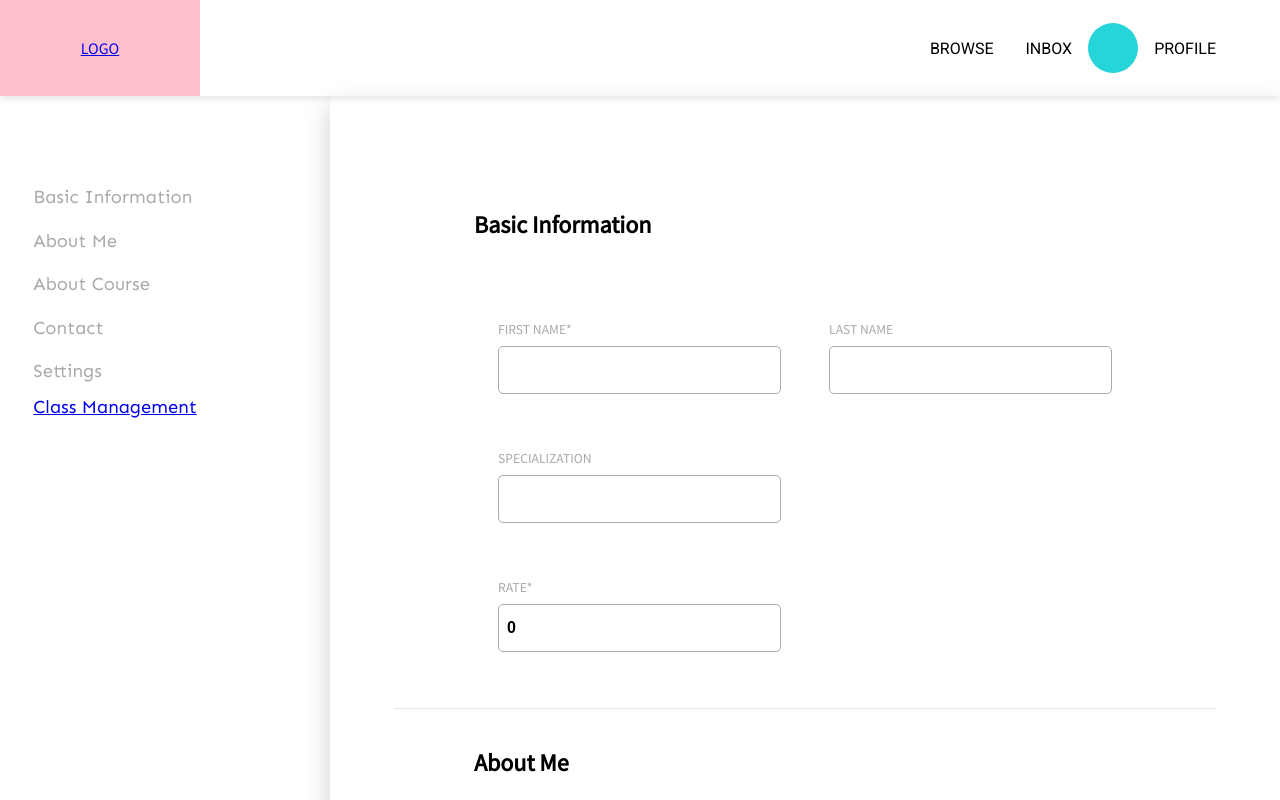
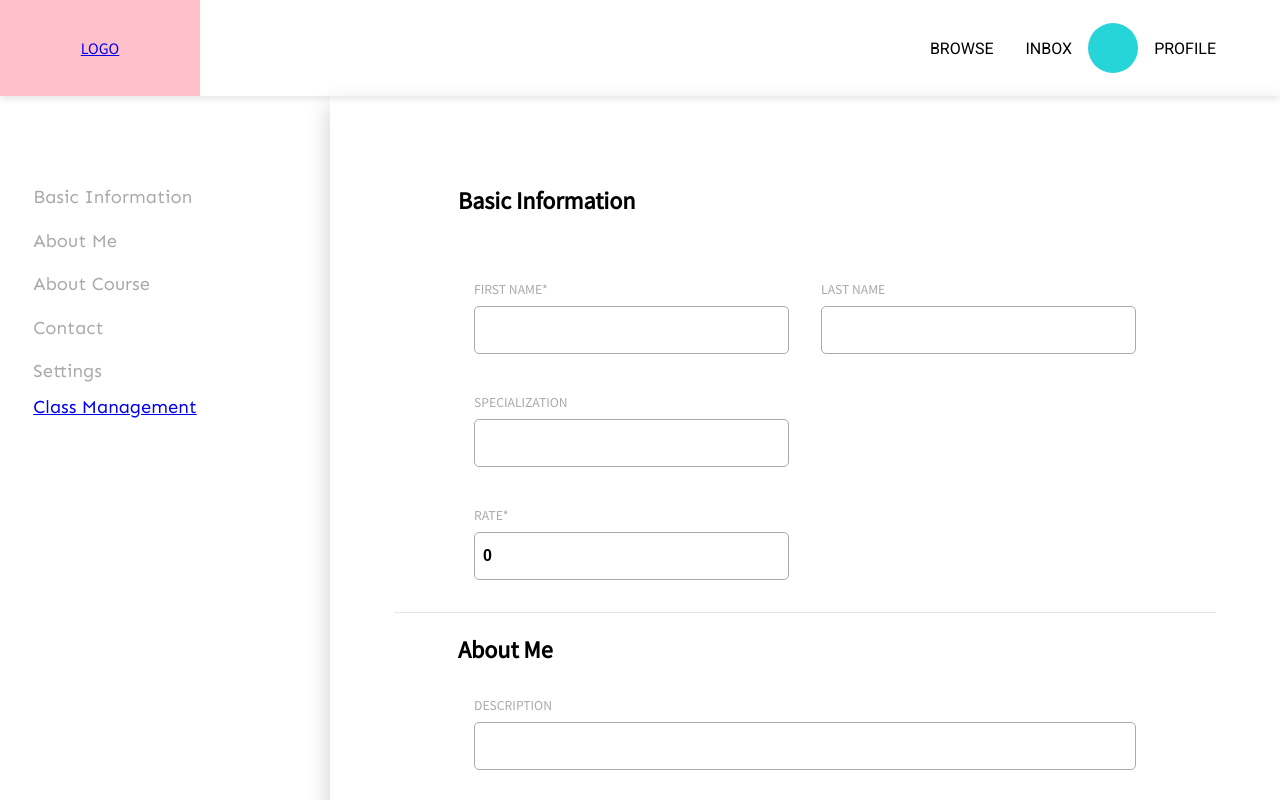
Before and after one commit to brianqian/skill-marketplace, a React (Create React App) app in the folder client/: page /profile/home in a window 1280 px wide. Shown: the top 800 px of the page. Built offline with nearby package versions, Linux system fonts and the light colour scheme.

Commit message:
styling changes

```diff
--- a/client/src/App.js
+++ b/client/src/App.js
@@ -22,7 +22,6 @@ function App() {
         <Route exact path="/profile/classes" component={EditClasses} />
         <Route exact path="/" component={Home} />
         <Route path="/class" component={ClassProfile} />
-        {/* <AuthPage /> */}
       </Switch>
     </Container>
   );
--- a/client/src/components/EditCourse/MediaContainer.js
+++ b/client/src/components/EditCourse/MediaContainer.js
@@ -12,7 +12,8 @@ const Container = styled.div`
 const MediaPlaceholder = styled.div`
   width: 100px;
   height: 100px;
-  background-color: ${p => p.theme.color.primary};
+  border: 4px dashed lightgray;
+  border-radius: 8px;
 `;
 
 function MediaContainer() {
--- a/client/src/components/Layout/ProfileSubsection.js
+++ b/client/src/components/Layout/ProfileSubsection.js
@@ -8,7 +8,7 @@ const StyledForm = styled(Form)`
   grid-template-rows: repeat(4, minmax(40px, 1fr));
   align-items: center;
   justify-content: flex-start;
-  padding: 2rem 5rem;
+  padding: 1rem 4rem;
   border-bottom: 1px solid ${p => p.theme.changeOpacity('#cccccc', 50)};
 `;
 
--- a/client/src/components/TextInput.js
+++ b/client/src/components/TextInput.js
@@ -8,7 +8,7 @@ const Container = styled.div`
   grid-row: ${p => p.row};
   display: flex;
   flex-direction: column;
-  padding: 1.5rem;
+  padding: 1rem;
   & .error {
     font-size: 0.85em;
     color: red;
```
